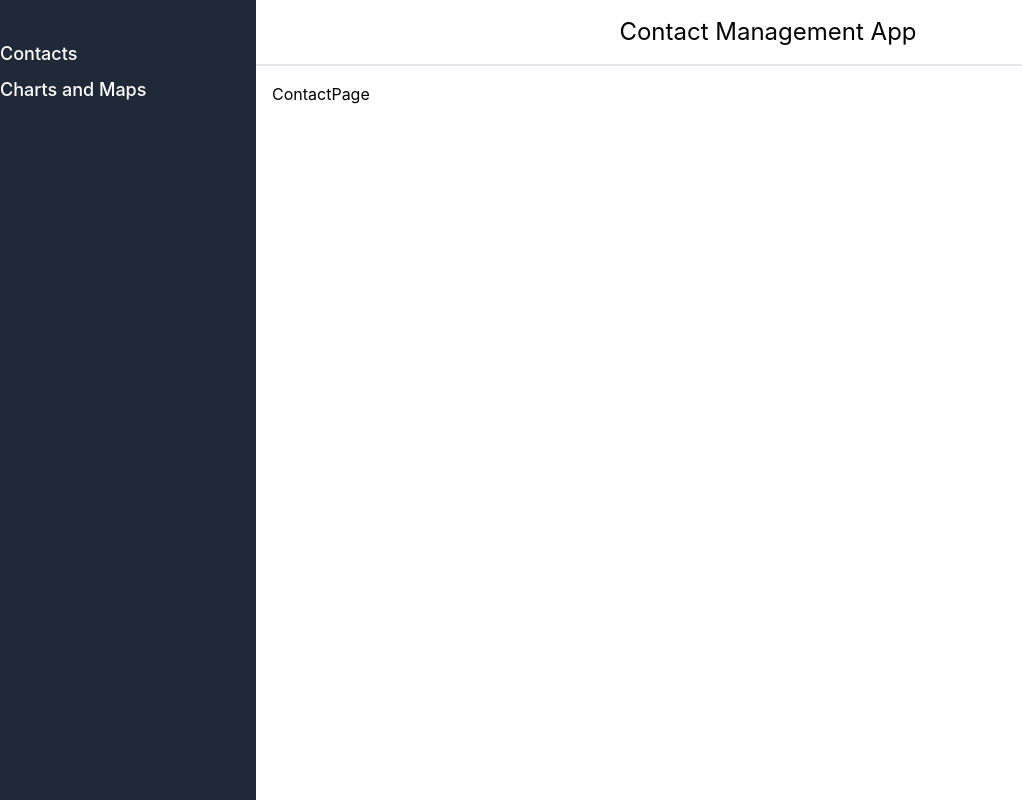
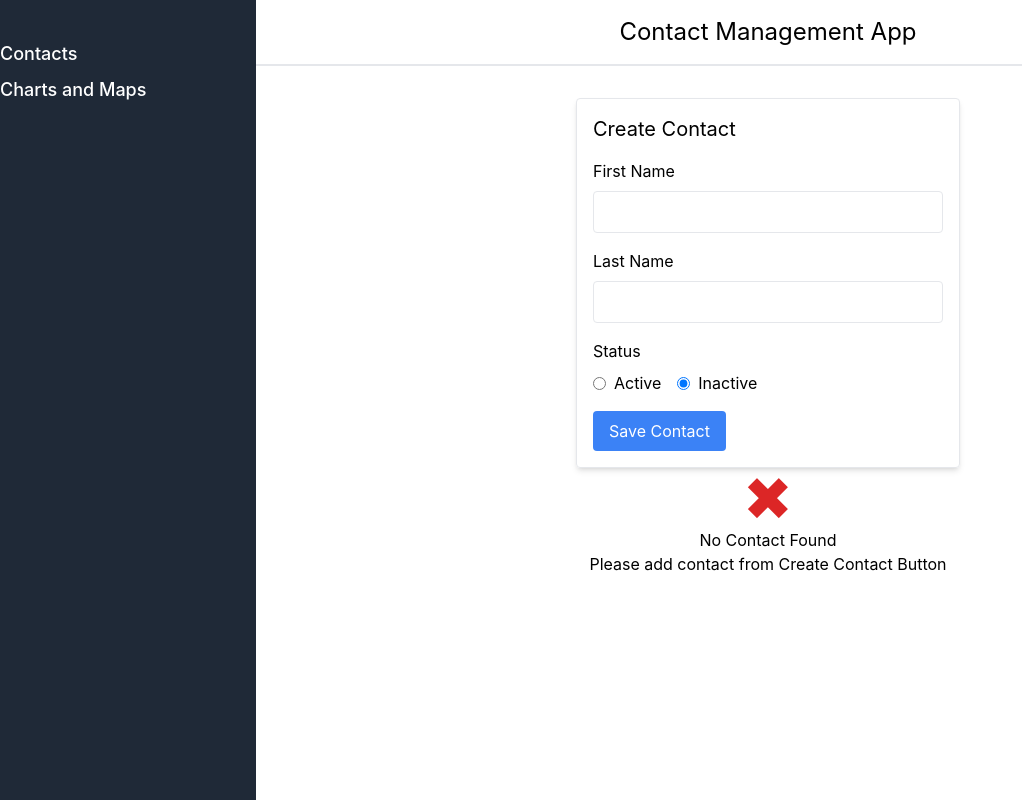
Before and after one commit to DarkM4tt/CovidConnect, a React (Create React App) app: page / in a window 1280 px wide. Shown: the whole page, without its empty margins (0-1022 px from the left). Built offline with nearby package versions, Linux system fonts and the light colour scheme.

Commit message:
Added contact form, list and page.

```diff
--- a/package.json
+++ b/package.json
@@ -18,6 +18,7 @@
     "react-router-dom": "^6.26.0",
     "react-scripts": "5.0.1",
     "typescript": "^4.9.5",
+    "uuid": "^10.0.0",
     "web-vitals": "^2.1.4"
   },
   "scripts": {
--- a/src/components/ContactForm.tsx
+++ b/src/components/ContactForm.tsx
@@ -1,5 +1,106 @@
-const ContactForm = () => {
-  return <div>ContactForm</div>;
+import React, { useState, useEffect } from "react";
+// import { useDispatch } from "react-redux";
+// import { addContact, editContact } from "../store/contactsSlice";
+import { Contact } from "../store/types";
+// import { v4 as uuidv4 } from "uuid";
+
+interface ContactFormProps {
+  contactToEdit: Contact | null;
+  onCancelEdit: () => void;
+}
+
+const ContactForm: React.FC<ContactFormProps> = ({
+  contactToEdit,
+  onCancelEdit,
+}) => {
+  // const dispatch = useDispatch();
+  const [firstName, setFirstName] = useState(contactToEdit?.firstName || "");
+  const [lastName, setLastName] = useState(contactToEdit?.lastName || "");
+  const [status, setStatus] = useState(contactToEdit?.status || "inactive");
+
+  useEffect(() => {
+    if (contactToEdit) {
+      setFirstName(contactToEdit.firstName);
+      setLastName(contactToEdit.lastName);
+      setStatus(contactToEdit.status);
+    }
+  }, [contactToEdit]);
+
+  const handleSave = () => {
+    if (firstName && lastName) {
+      // if (contactToEdit) {
+      //   dispatch(
+      //     editContact({ id: contactToEdit.id, firstName, lastName, status })
+      //   );
+      // } else {
+      //   dispatch(addContact({ id: uuidv4(), firstName, lastName, status }));
+      // }
+      setFirstName("");
+      setLastName("");
+      setStatus("inactive");
+      onCancelEdit();
+    }
+  };
+
+  return (
+    <div className="border p-4 rounded shadow-md max-w-sm mx-auto">
+      <h2 className="text-xl mb-4">
+        {contactToEdit ? "Edit Contact" : "Create Contact"}
+      </h2>
+      <div className="mb-4">
+        <label className="block mb-2">First Name</label>
+        <input
+          type="text"
+          className="w-full p-2 border rounded"
+          value={firstName}
+          onChange={(e) => setFirstName(e.target.value)}
+        />
+      </div>
+      <div className="mb-4">
+        <label className="block mb-2">Last Name</label>
+        <input
+          type="text"
+          className="w-full p-2 border rounded"
+          value={lastName}
+          onChange={(e) => setLastName(e.target.value)}
+        />
+      </div>
+      <div className="mb-4">
+        <label className="block mb-2">Status</label>
+        <div className="flex space-x-4">
+          <label className="flex items-center">
+            <input
+              type="radio"
+              value="active"
+              checked={status === "active"}
+              onChange={(e) => setStatus(e.target.value)}
+            />
+            <span className="ml-2">Active</span>
+          </label>
+          <label className="flex items-center">
+            <input
+              type="radio"
+              value="inactive"
+              checked={status === "inactive"}
+              onChange={(e) => setStatus(e.target.value)}
+            />
+            <span className="ml-2">Inactive</span>
+          </label>
+        </div>
+      </div>
+      <button
+        onClick={handleSave}
+        className="bg-blue-500 text-white px-4 py-2 rounded"
+      >
+        Save Contact
+      </button>
+      {contactToEdit && (
+        <button onClick={onCancelEdit} className="ml-4 text-gray-700 underline">
+          Cancel
+        </button>
+      )}
+    </div>
+  );
 };
 
 export default ContactForm;
--- a/src/components/ContactList.tsx
+++ b/src/components/ContactList.tsx
@@ -1,5 +1,57 @@
-const ContactList = () => {
-  return <div>ContactList</div>;
+import React from "react";
+// import { useSelector, useDispatch } from "react-redux";
+import { Contact } from "../store/types";
+// import { RootState } from "../store";
+// import { deleteContact } from "../store/contactsSlice";
+// import { Contact } from "../types";
+
+const ContactList: React.FC<{ onEdit: (contact: Contact) => void }> = ({
+  onEdit,
+}) => {
+  // const contacts = useSelector((state: any) => state.contacts);
+  // const dispatch = useDispatch();
+
+  let contacts: any = [];
+
+  return (
+    <div className="flex flex-col items-center">
+      {contacts.length === 0 ? (
+        <div className="text-center">
+          <div className="text-6xl text-red-600">✖</div>
+          <p>No Contact Found</p>
+          <p>Please add contact from Create Contact Button</p>
+        </div>
+      ) : (
+        contacts.map((contact: any) => (
+          <div
+            key={contact.id}
+            className="flex items-center mb-4 border p-4 rounded shadow-lg"
+          >
+            <div className="flex-1">
+              <h2 className="text-xl">
+                {contact.firstName} {contact.lastName}
+              </h2>
+              <p>Status: {contact.status}</p>
+            </div>
+            <div className="flex space-x-4">
+              <button
+                onClick={() => onEdit(contact)}
+                className="bg-green-500 text-white px-4 py-2 rounded"
+              >
+                Edit
+              </button>
+              <button
+                // onClick={() => dispatch(deleteContact(contact.id))}
+                className="bg-red-500 text-white px-4 py-2 rounded"
+              >
+                Delete
+              </button>
+            </div>
+          </div>
+        ))
+      )}
+    </div>
+  );
 };
 
 export default ContactList;
--- a/src/pages/ContactPage.tsx
+++ b/src/pages/ContactPage.tsx
@@ -1,5 +1,28 @@
-const ContactPage = () => {
-  return <div>ContactPage</div>;
+import React, { useState } from "react";
+import ContactList from "../components/ContactList";
+import ContactForm from "../components/ContactForm";
+import { Contact } from "../store/types";
+
+const ContactPage: React.FC = () => {
+  const [selectedContact, setSelectedContact] = useState<Contact | null>(null);
+
+  const handleEditContact = (contact: Contact) => {
+    setSelectedContact(contact);
+  };
+
+  const handleCancelEdit = () => {
+    setSelectedContact(null);
+  };
+
+  return (
+    <div className="p-4">
+      <ContactForm
+        contactToEdit={selectedContact}
+        onCancelEdit={handleCancelEdit}
+      />
+      <ContactList onEdit={handleEditContact} />
+    </div>
+  );
 };
 
 export default ContactPage;
--- /dev/null
+++ b/src/store/types.tsx
@@ -0,0 +1,9 @@
+export interface Contact {
+  id: string;
+  firstName: string;
+  lastName: string;
+  email: string;
+  phone?: string;
+  address?: string;
+  status: string;
+}
```
Also changed, not shown: 1 other file (tests, documents, lock files or other folders).
